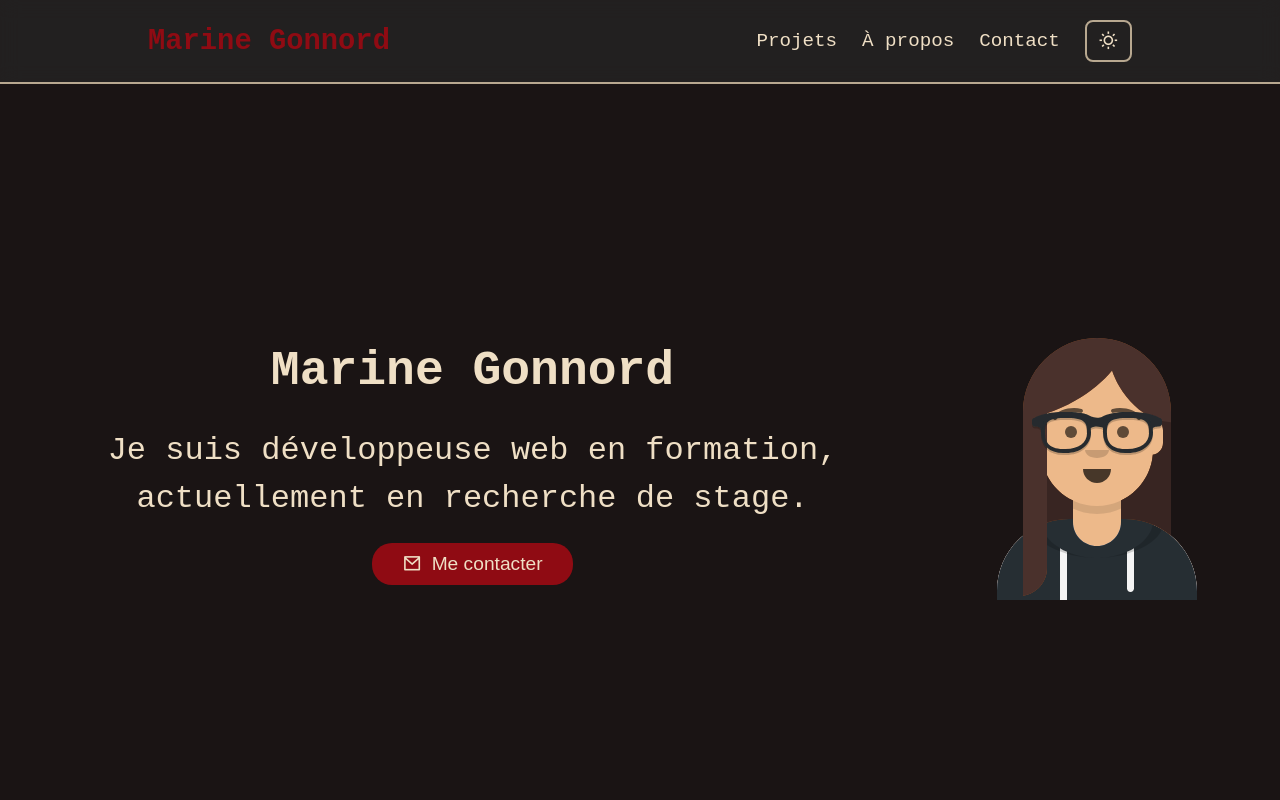
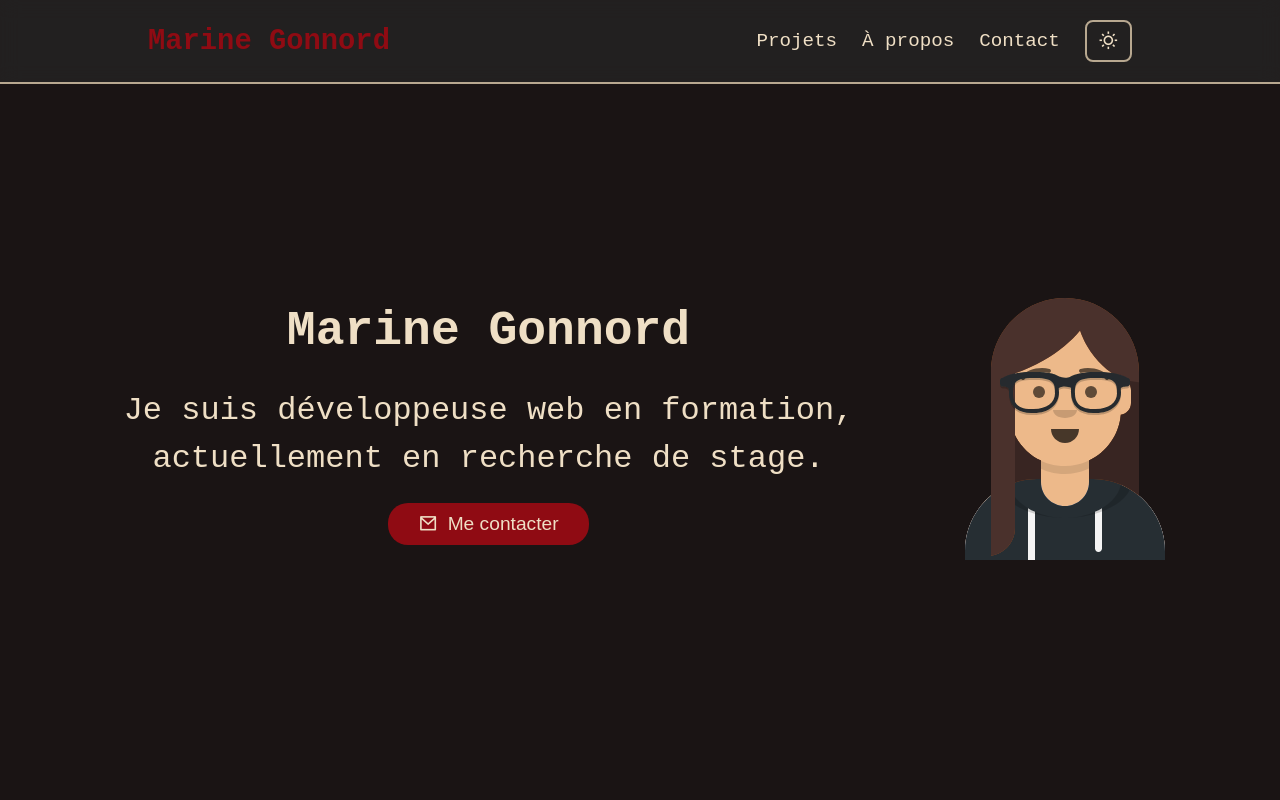
Before and after one commit to MarineG404/portefolio, a Vue app: page / in a window 1280 px wide. Shown: the top 800 px of the page. Built offline with nearby package versions, Linux system fonts and the light colour scheme.

Commit message:
♻️ Refactor project structure by moving components to a new directory and updating imports

```diff
--- a/src/App.vue
+++ b/src/App.vue
@@ -4,8 +4,8 @@
 </template>
 
 <script>
-	import Navbar from "./components/Navbar.vue"
-	import MainPage from "./components/MainPage.vue"
+	import Navbar from "./components/navbar/Navbar.vue"
+	import MainPage from "./layouts/MainPage.vue"
 	export default {
 		components: {
 			Navbar,
--- a/src/components/Presentation.vue
+++ b/src/components/main/Presentation.vue
@@ -5,7 +5,7 @@
       <p>Je suis développeuse web en formation, actuellement en recherche de stage.</p>
       <button><a href="#contact"><i class="ri-mail-line"></i>Me contacter</a></button>
     </div>
-    <img src="../assets/avatar.svg" alt="Photo de Marine Gonnord" />
+	<img src="../../assets/avatar.svg" alt="Photo de Marine Gonnord" />
   </article>
 </template>
 
@@ -19,8 +19,8 @@
 	grid-template-columns: 3fr 1fr;
 	gap: 20px;
 	align-items: center;
-	width: 100%;
-	min-height: 90vh;
+	width: 90%;
+	min-height: 80vh;
 
 	.text {
 		display: flex;
```
Also changed, not shown: src/layouts/MainPage.vue (renamed from src/components/MainPage.vue, +4 -4 lines), src/components/main/AboutSection.vue (renamed from src/components/AboutSection.vue), src/components/main/Carousel.vue (renamed from src/components/Carousel.vue), src/components/main/ContactSection.vue (renamed from src/components/ContactSection.vue), src/components/main/ProjectsSection.vue (renamed from src/components/ProjectsSection.vue), src/components/navbar/Navbar.vue (renamed from src/components/Navbar.vue).
